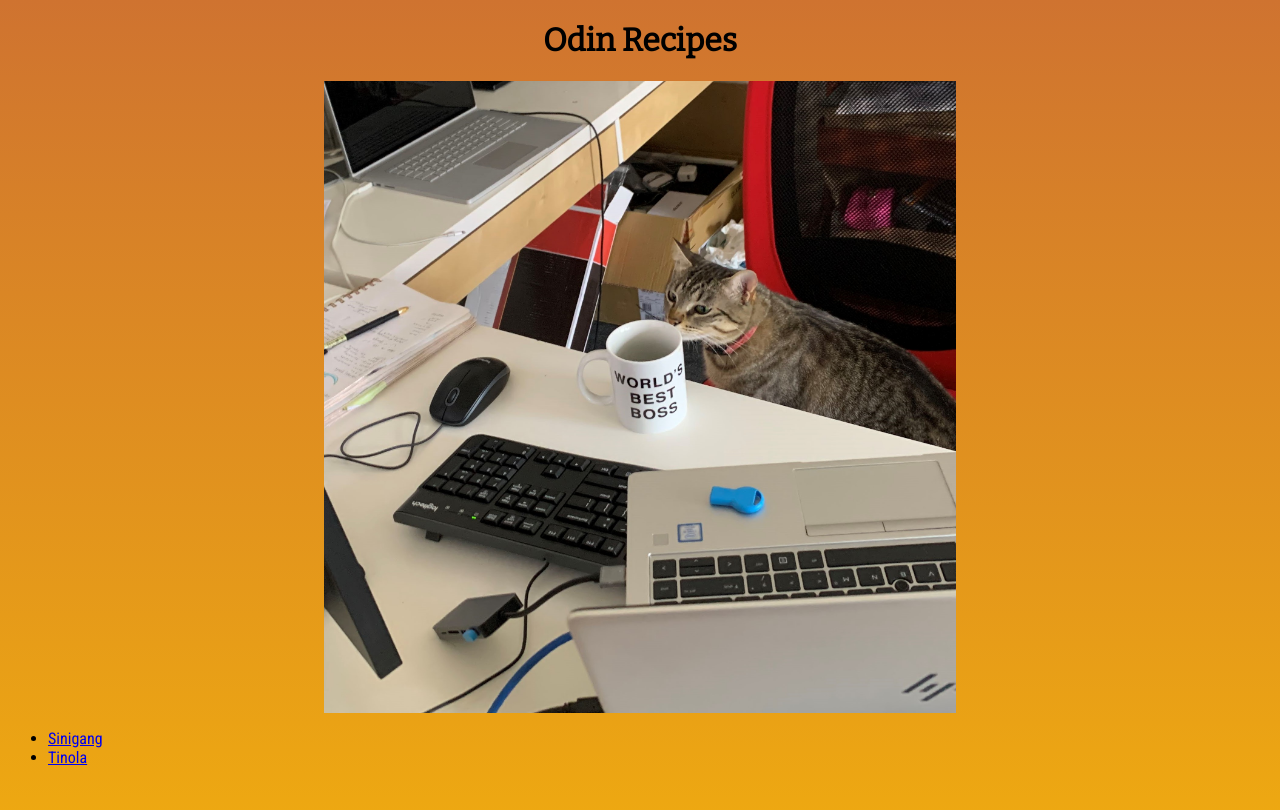
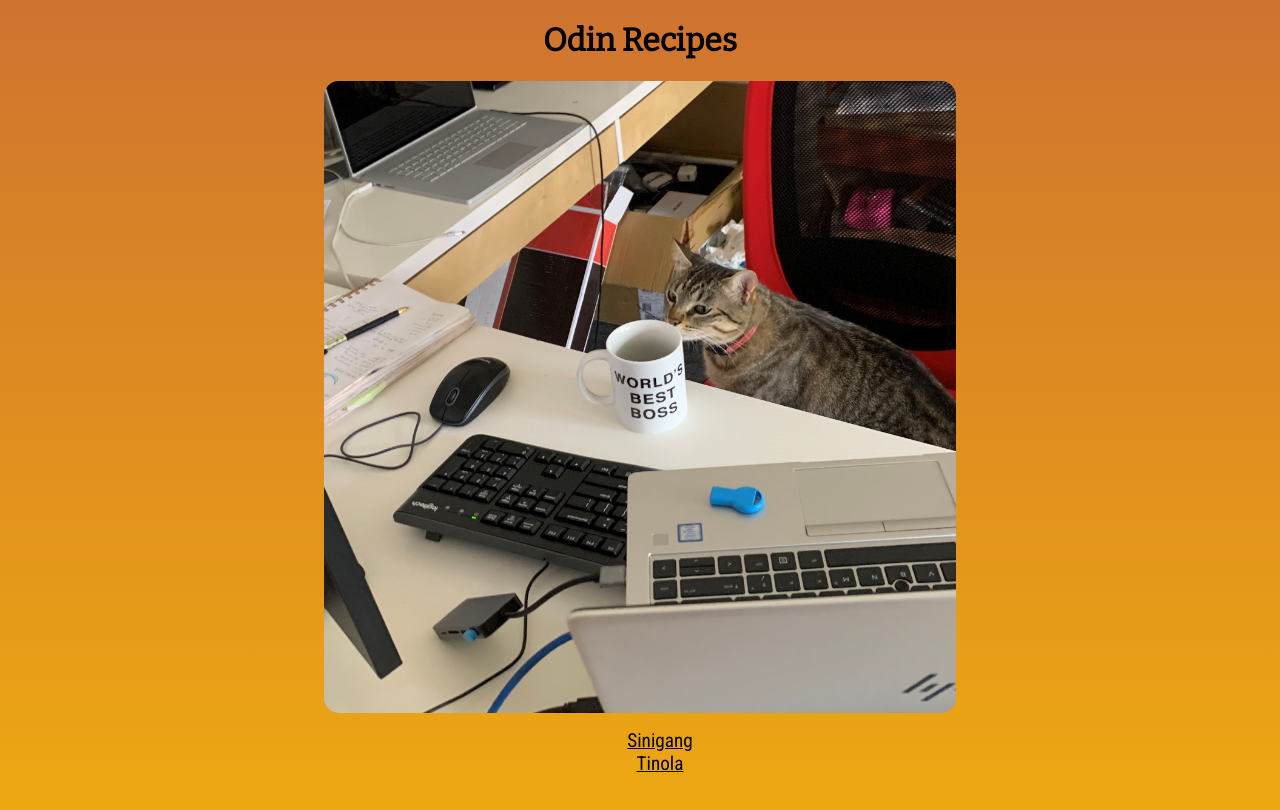
Before and after one commit to howdyart/odin-recipes, a plain HTML site: page index.html in a window 1280 px wide. Drawn offline with nearby package versions, Linux system fonts and the light colour scheme.

Commit message:
minor styling updates

```diff
--- a/recipes/styles.css
+++ b/recipes/styles.css
@@ -23,15 +23,21 @@ p{
     margin-left: auto;
     margin-right: auto;
     width: 50%;
+    border-radius: 15px;
+
 }
 
 ul li{
     font-family: 'Roboto Condensed', sans-serif;
+    display: flex;
+    justify-content: center;
 
 }
 
 ol li{
     font-family: 'Roboto Condensed', sans-serif;
+    display: flex;
+    justify-content: center;
 
 }
 
--- a/styles.css
+++ b/styles.css
@@ -23,18 +23,29 @@ p{
     margin-left: auto;
     margin-right: auto;
     width: 50%;
+    border-radius: 15px;
+
 }
 
 ul li{
     font-family: 'Roboto Condensed', sans-serif;
+    display: flex;
+    justify-content: center;
+    font-size: larger;
 
 }
 
 ol li{
     font-family: 'Roboto Condensed', sans-serif;
+    display: flex;
+    justify-content: center;
 
 }
 
 header{
     font-family: 'Bitter', serif;
 }
+
+a{
+    color: black;
+}
```
